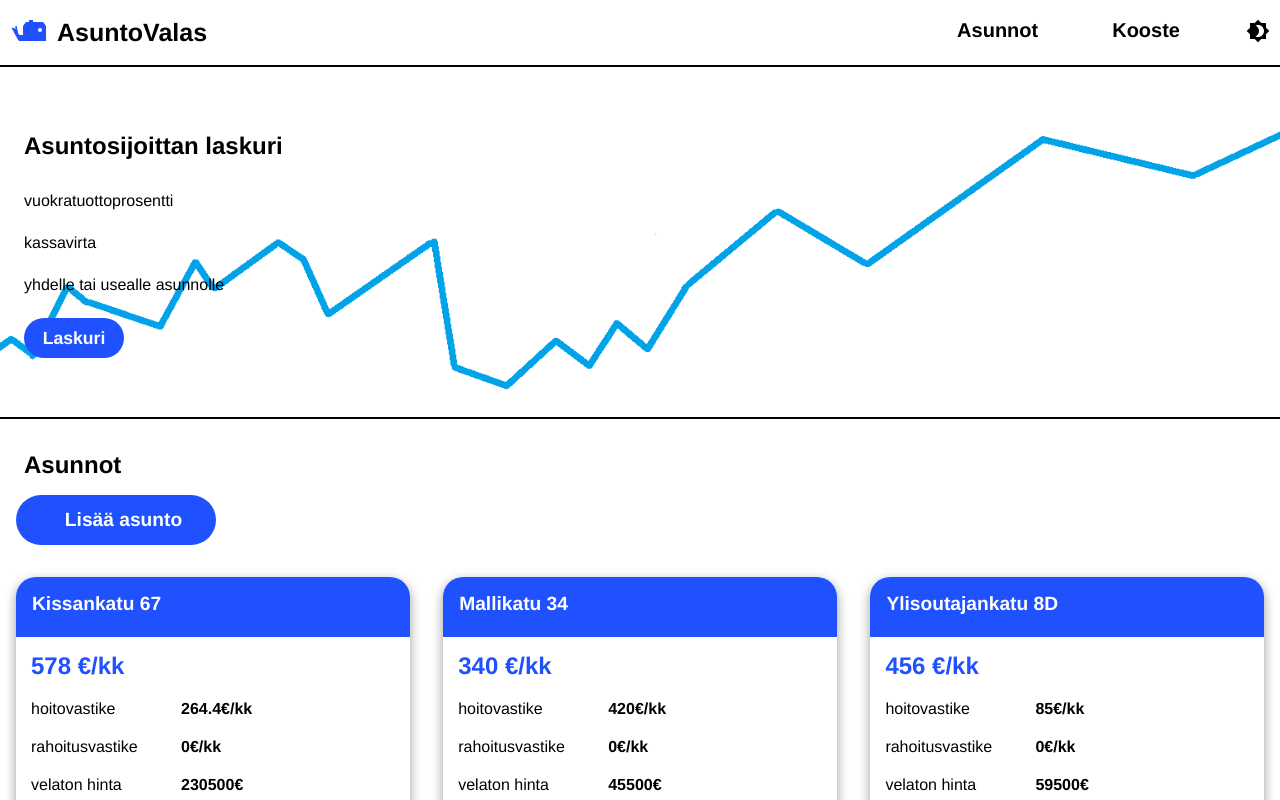
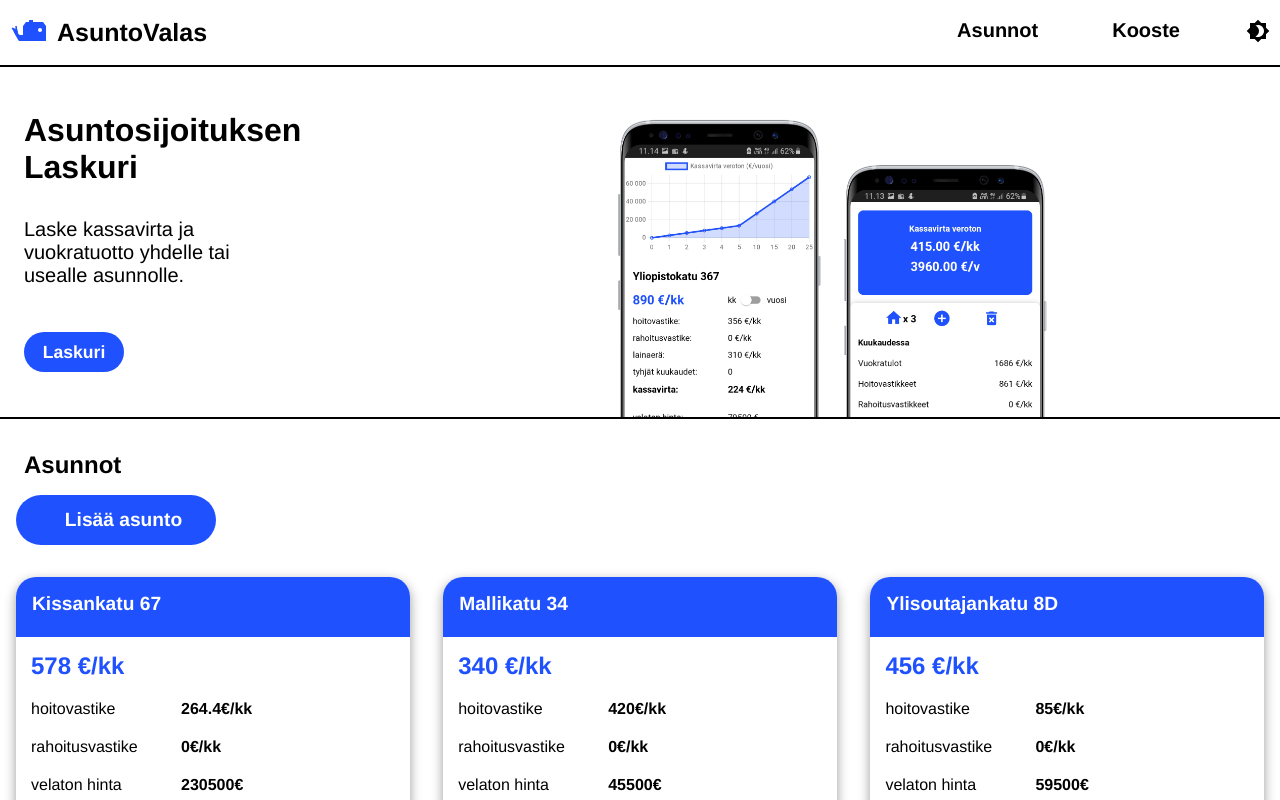
Before and after one commit to jpeipone/Rental-Property, a React (Create React App) app in the folder rental-property-app/: page / in a window 1280 px wide. Shown: the top 800 px of the page. Built offline with nearby package versions, Linux system fonts and the light colour scheme.

Commit message:
banner image and text

```diff
--- a/rental-property-app/src/components/banner/Banner.css
+++ b/rental-property-app/src/components/banner/Banner.css
@@ -2,8 +2,7 @@
   color: black;
   object-fit: contain;
   height: 350px;
-  background-image: url("/public/images/bannerchartthree.png");
-  background-position: center;
+  background-image: url("/public/images/bannershowmobile.png");
   background-repeat: no-repeat;
   background-size: cover;
   position: relative;
@@ -33,18 +32,19 @@
 }
 
 .banner__header {
-  margin-top: 65px;
+  margin-top: 45px;
   margin-bottom: 2rem;
   text-align: left;
   margin-left: 1.5rem;
 }
 
 .banner__text {
-  margin-bottom: 1.5rem;
+  margin-bottom: 45px;
+  font-size: 20px;
   text-align: left;
   margin-left: 1.5rem;
   max-width: 215px;
-  font-weight: medium;
+  font-style: normal;
 }
 
 .banner__btn {
--- a/rental-property-app/src/components/banner/Banner.js
+++ b/rental-property-app/src/components/banner/Banner.js
@@ -11,11 +11,12 @@ const Banner = () => {
   return (
     <header className={isLightMode ? "banner-light" : "banner-dark"}>
       <div className="banner-info">
-        <h2 className="banner__header">Asuntosijoittan laskuri </h2>
+        <h1 className="banner__header">Asuntosijoituksen Laskuri </h1>
 
-        <p className="banner__text">vuokratuottoprosentti</p>
-        <p className="banner__text">kassavirta</p>
-        <p className="banner__text">yhdelle tai usealle asunnolle</p>
+        <p className="banner__text">
+          Laske kassavirta ja vuokratuotto yhdelle tai usealle asunnolle.
+        </p>
+
         <Link to="/uusi" onClick={handleScrollToTop}>
           <button className="banner__btn">Laskuri</button>
         </Link>
```
Also changed, not shown: rental-property-app/public/images/bannershowmobile.png (added).
